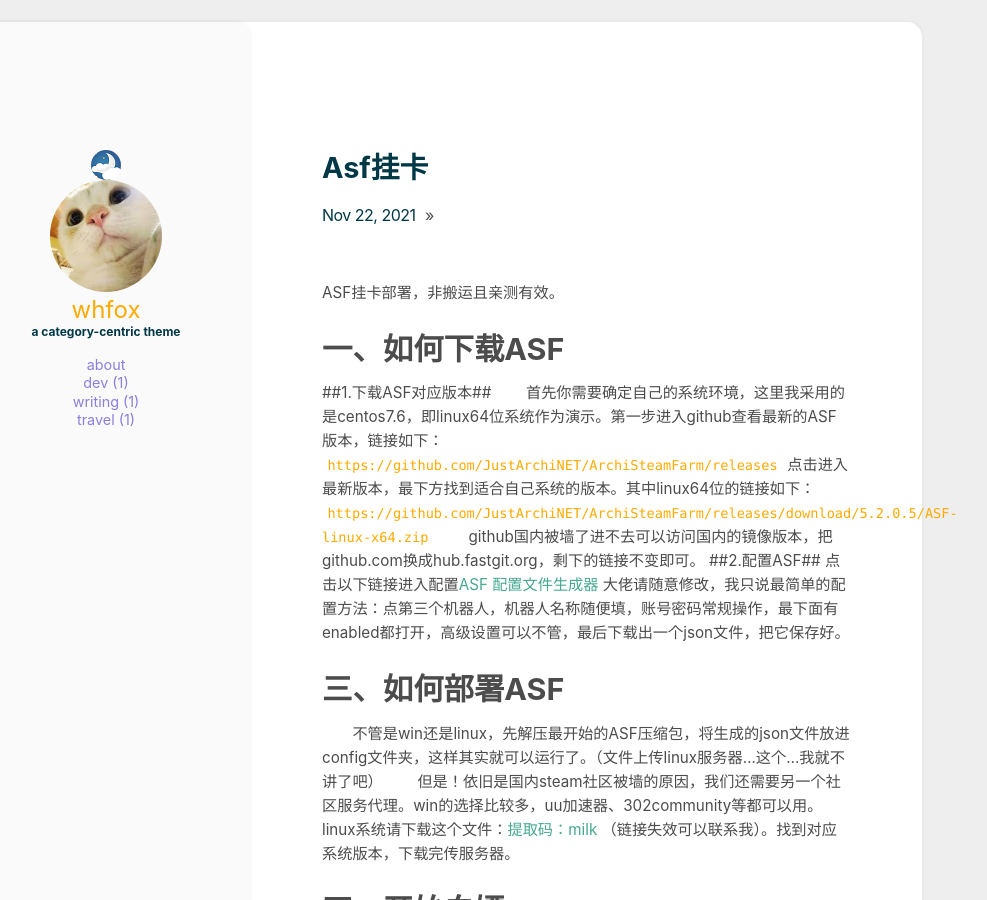
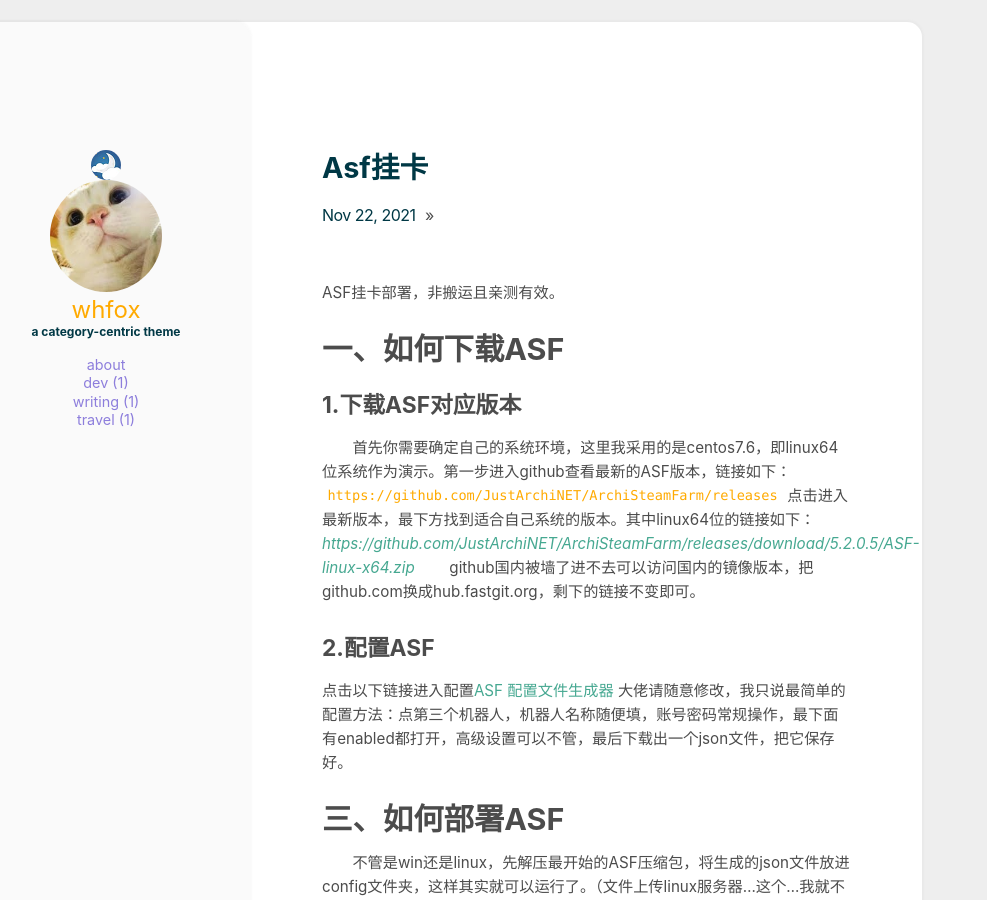
Before and after one commit to whfox/whfox.github.io, a Jekyll site: the page built from _posts/2021-11-22-ASF挂卡.md, in a window 1280 px wide and 900 px high. Shown: the whole window, without its empty margins (198-1185 px from the left). Built offline with Jekyll 4.4.1, drawn with Linux system fonts in a browser that asks for light colours; part of the change alters nothing that is shown.

```diff
--- a/_posts/2021-11-22-ASF挂卡.md
+++ b/_posts/2021-11-22-ASF挂卡.md
@@ -3,13 +3,13 @@ ASF挂卡部署，非搬运且亲测有效。
 
 <!--more-->
 # 一、如何下载ASF #
-##1.下载ASF对应版本##
+## 1.下载ASF对应版本 ##
 　　首先你需要确定自己的系统环境，这里我采用的是centos7.6，即linux64位系统作为演示。第一步进入github查看最新的ASF版本，链接如下：
-`https://github.com/JustArchiNET/ArchiSteamFarm/releases`
+[`https://github.com/JustArchiNET/ArchiSteamFarm/releases`](https://github.com/JustArchiNET/ArchiSteamFarm/releases)
 点击进入最新版本，最下方找到适合自己系统的版本。其中linux64位的链接如下：
-`https://github.com/JustArchiNET/ArchiSteamFarm/releases/download/5.2.0.5/ASF-linux-x64.zip`
+[*https://github.com/JustArchiNET/ArchiSteamFarm/releases/download/5.2.0.5/ASF-linux-x64.zip*](https://github.com/JustArchiNET/ArchiSteamFarm/releases/download/5.2.0.5/ASF-linux-x64.zip)
 　　github国内被墙了进不去可以访问国内的镜像版本，把github.com换成hub.fastgit.org，剩下的链接不变即可。
-##2.配置ASF##
+## 2.配置ASF ##
 点击以下链接进入配置[ASF 配置文件生成器][1]
 大佬请随意修改，我只说最简单的配置方法：点第三个机器人，机器人名称随便填，账号密码常规操作，最下面有enabled都打开，高级设置可以不管，最后下载出一个json文件，把它保存好。
 # 三、如何部署ASF #
```
